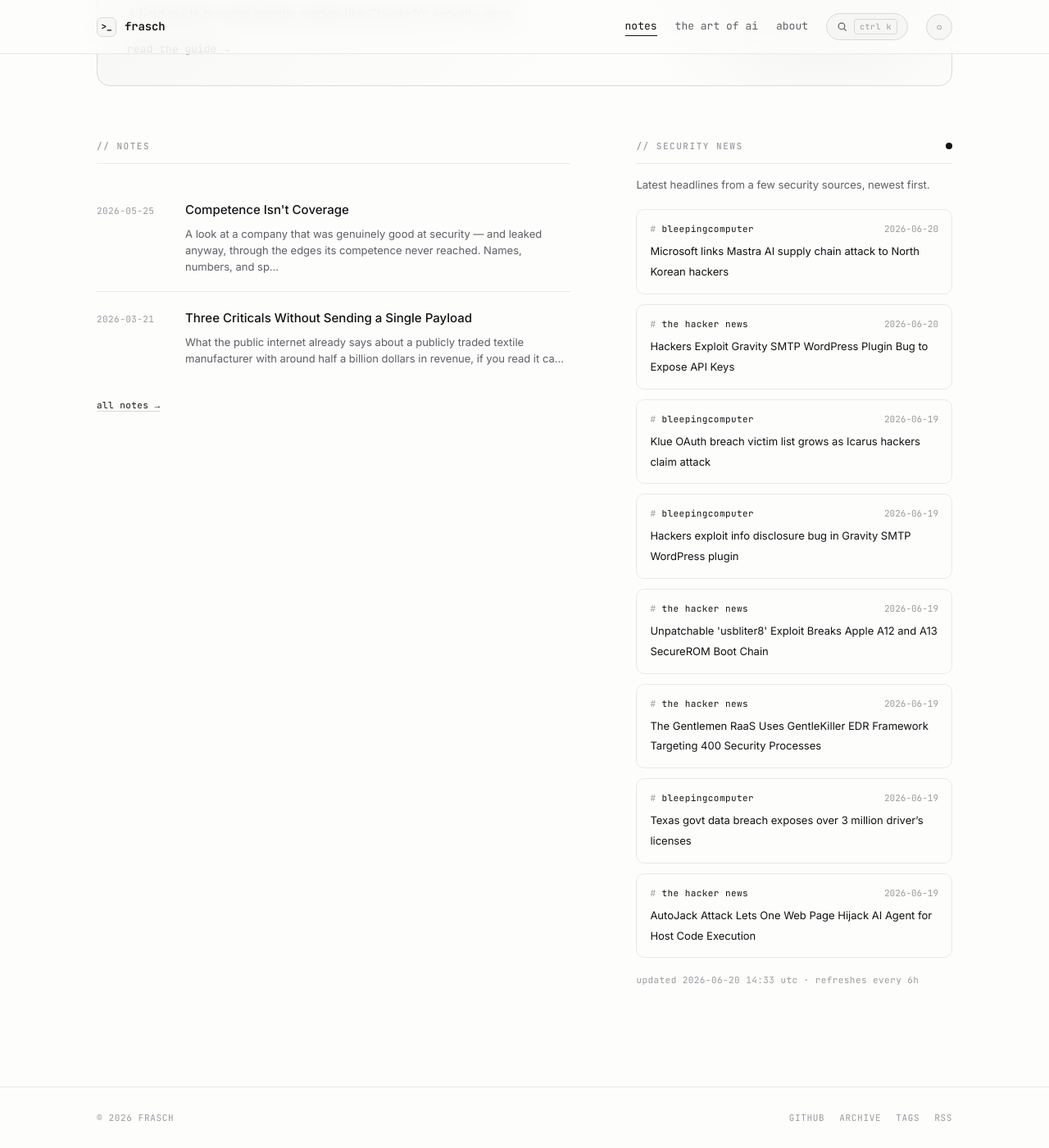
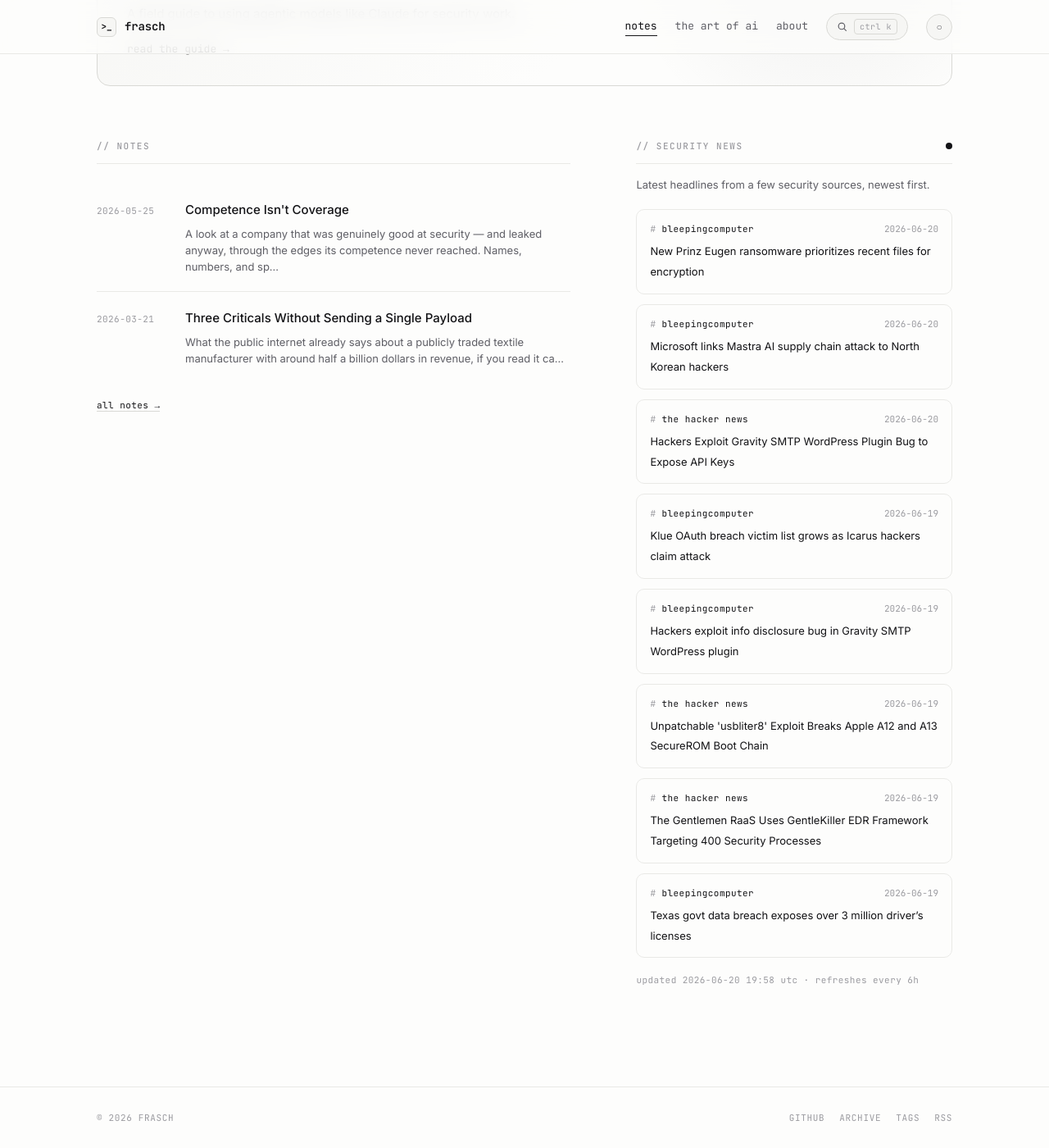
Before and after one commit to whoisfrasch/frasch, a Jekyll site: the page built from index.html, in a window 1280 px wide and 1400 px high, scrolled down 615 px. Shown: the whole window at 82% size. Built offline with Jekyll 4.4.1, drawn with Linux system fonts in a browser that asks for light colours.

Commit message:
Refresh security news feed

```diff
--- a/_data/news.json
+++ b/_data/news.json
@@ -1,6 +1,12 @@
 {
-  "updated": "2026-06-20T14:33:43Z",
+  "updated": "2026-06-20T19:58:15Z",
   "items": [
+    {
+      "source": "bleepingcomputer",
+      "title": "New Prinz Eugen ransomware prioritizes recent files for encryption",
+      "link": "https://www.bleepingcomputer.com/news/security/new-prinz-eugen-ransomware-prioritizes-recent-files-for-encryption/",
+      "date": "2026-06-20T15:23:46Z"
+    },
     {
       "source": "bleepingcomputer",
       "title": "Microsoft links Mastra AI supply chain attack to North Korean hackers",
@@ -42,12 +48,6 @@
       "title": "Texas govt data breach exposes over 3 million driver’s licenses",
       "link": "https://www.bleepingcomputer.com/news/security/texas-govt-data-breach-exposes-over-3-million-drivers-licenses/",
       "date": "2026-06-19T16:12:41Z"
-    },
-    {
-      "source": "the hacker news",
-      "title": "AutoJack Attack Lets One Web Page Hijack AI Agent for Host Code Execution",
-      "link": "https://thehackernews.com/2026/06/autojack-attack-lets-one-web-page.html",
-      "date": "2026-06-19T15:30:47Z"
     }
   ]
 }
```
